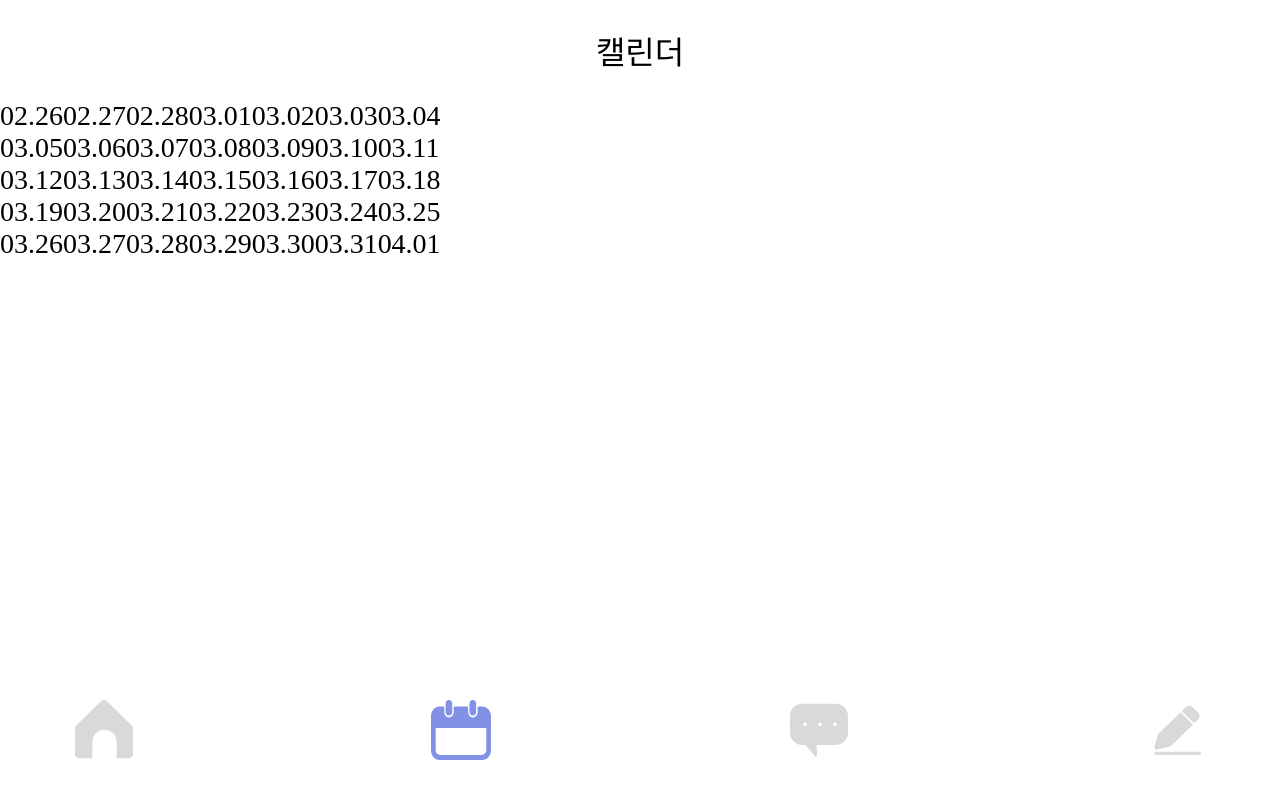
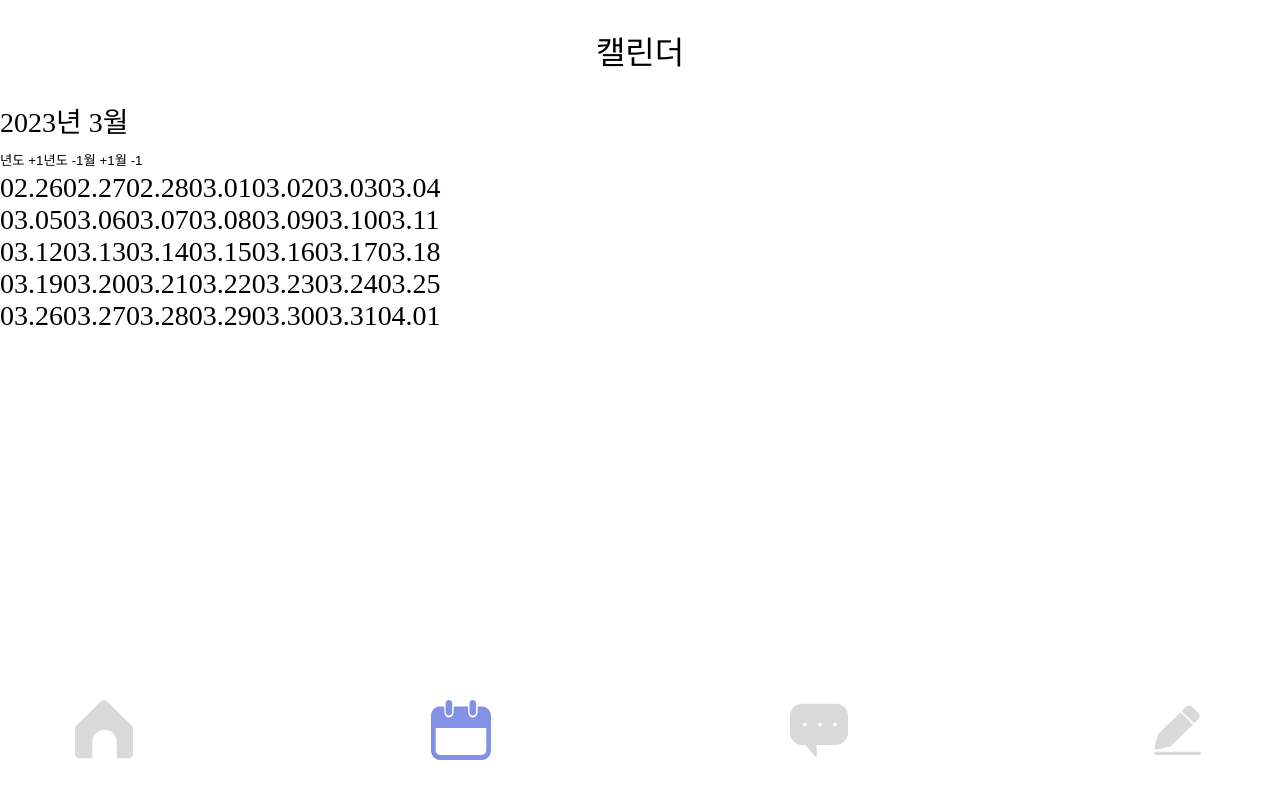
Before and after one commit to Kimbangul/IHuAe-web, a Next.js app: page /calendar in a window 1280 px wide. Built offline with nearby package versions, Linux system fonts and the light colour scheme; a web font is replaced by a local one.

Commit message:
feat: calendar reducer add

```diff
--- /dev/null
+++ b/src/components/calendar/CalendarContainer.tsx
@@ -0,0 +1,36 @@
+import moment from "moment";
+import {  useReducer, useState } from "react";
+import { CalendarInfoType, CalendarActionType } from "./CalendarType";
+import CalendarView from "./CalendarView"
+
+const CalendarContainer = () => {
+  // PARAM state
+  const initialCalendarState = {
+    year: moment().year(),
+    month: moment().month() + 1,
+  };
+
+  const calendarReducer = (state : CalendarInfoType, action : CalendarActionType) => {
+    switch(action.type){
+      case 'INCREASE_YEAR':
+        return {...state, year: state.year + 1}
+      case 'DECREASE_YEAR':
+        return {...state, year: state.year - 1}
+      case 'INCREASE_MONTH':
+        return {...state, month: state.month + 1}
+      case 'DECREASE_MONTH':
+        return {...state, month: state.month - 1}
+    }
+  }
+
+
+
+  const [calendarInfo, setCalendarInfo] = useReducer(calendarReducer, initialCalendarState);
+
+
+
+  return <CalendarView year={calendarInfo.year} month={calendarInfo.month} setCalendarInfo={setCalendarInfo}/>
+}
+
+
+export default CalendarContainer;
--- /dev/null
+++ b/src/components/calendar/CalendarType.ts
@@ -0,0 +1,14 @@
+import { DispatchWithoutAction, Dispatch } from "react";
+
+export interface CalendarInfoType {
+  year: number,
+  month: number,
+}
+
+export interface CalendarActionType extends DispatchWithoutAction {
+  type: 'INCREASE_YEAR' | 'DECREASE_YEAR' | 'INCREASE_MONTH' | 'DECREASE_MONTH'
+}
+
+export interface CalendarViewParamType extends CalendarInfoType {
+  setCalendarInfo: Dispatch<CalendarActionType>
+}
--- a/src/components/calendar/CalendarView.tsx
+++ b/src/components/calendar/CalendarView.tsx
@@ -1,13 +1,18 @@
-import moment from 'moment';
 import Header from '../common/Header';
-import makeMonthCalendar, { DateInfo } from './makeCalendar';
+import makeMonthCalendar from './makeCalendar';
+import { CalendarViewParamType } from './CalendarType';
 
-const CalendarView = () => {
-  const thisMonthCalendar = makeMonthCalendar(2023, 3);
+const CalendarView = ({year, month,setCalendarInfo} : CalendarViewParamType) => {
+  const thisMonthCalendar = makeMonthCalendar(year, month);
 
   return (
     <>
       <Header title='캘린더' />
+      <div>{year}년 {month}월</div>
+      <button onClick={() => {}}>년도 +1</button>
+      <button>년도 -1</button>
+      <button>월 +1</button>
+      <button>월 -1</button>
       {thisMonthCalendar.map((week, idx) => {
         return (
          <div key={`week${idx}`}>
@@ -23,4 +28,5 @@ const CalendarView = () => {
   );
 };
 
+
 export default CalendarView;
--- a/src/components/calendar/test.ts
+++ b/src/components/calendar/test.ts
@@ -45,3 +45,8 @@ test('check subtract', () => {
 
   expect(lastDateToString).toBe(31);
 });
+
+
+test('test type', ()=>{
+  expect(moment().month()).toBe(3)
+})
--- a/src/pages/calendar/index.tsx
+++ b/src/pages/calendar/index.tsx
@@ -1,11 +1,11 @@
 import PageWrapper from '@/components/common/PageWrapper';
-import CalendarView from '@/components/calendar/CalendarView';
+import CalendarContainer from '@/components/calendar/CalendarContainer';
 
 export default function Calendar() {
   return (
     <>
       <PageWrapper>
-        <CalendarView />
+        <CalendarContainer />
       </PageWrapper>
     </>
   );
```
